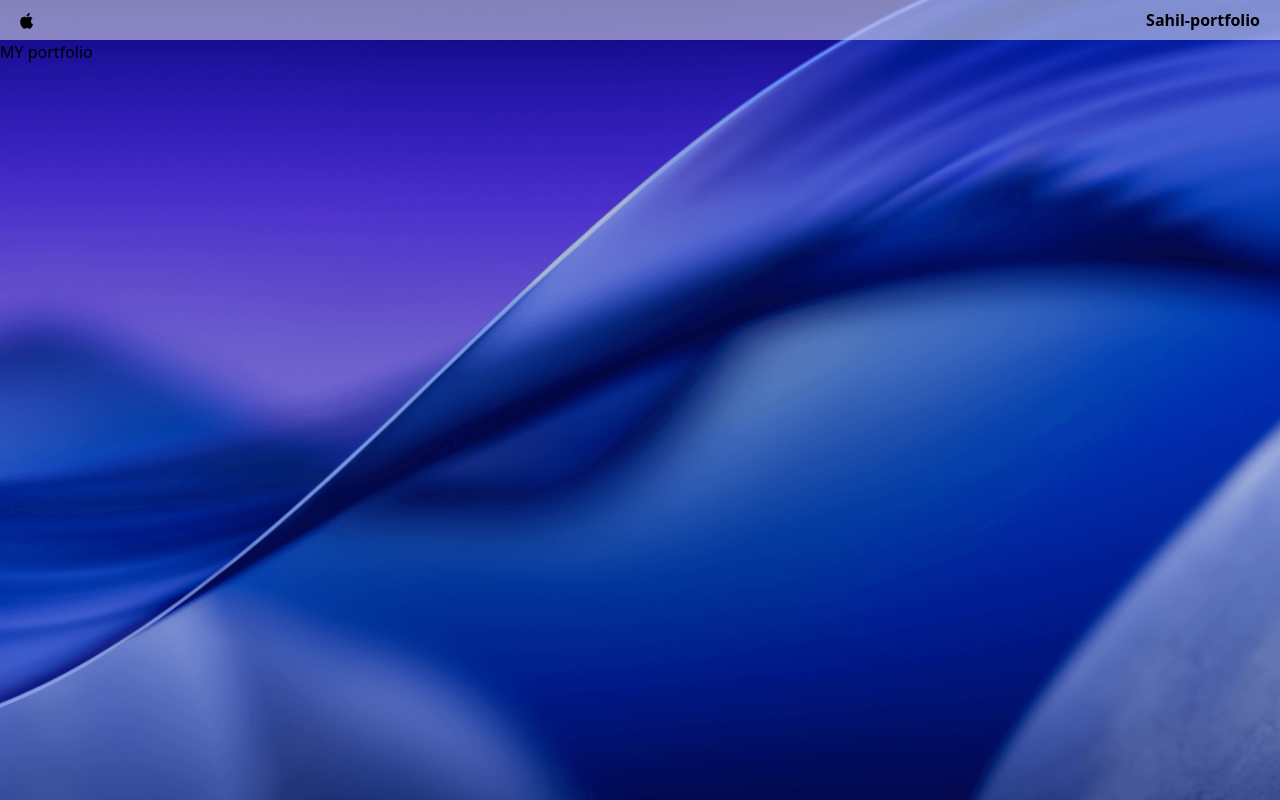
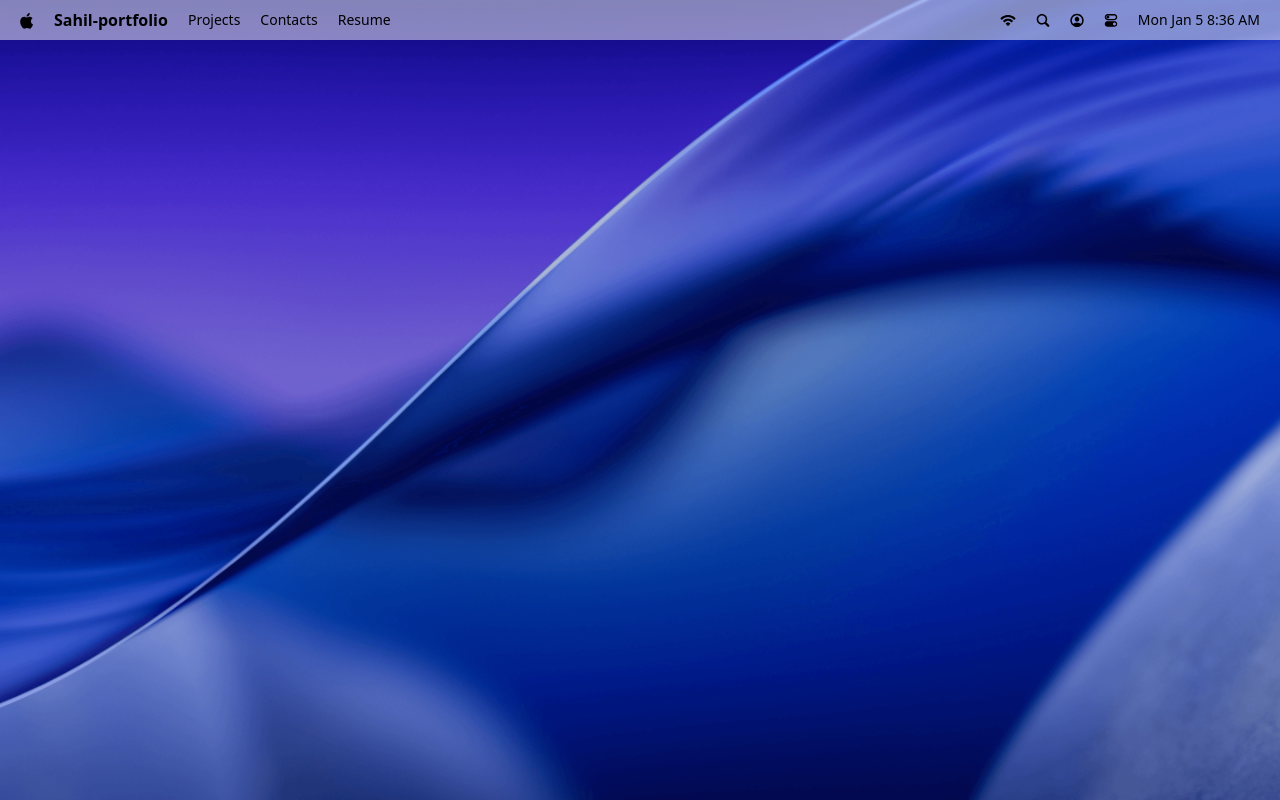
Before and after one commit to sahil-chand-21/mac-os-portfolio, a React (Vite) app in the folder sahil-macOs-portfolio/: page / in a window 1280 px wide. Built offline with nearby package versions, Linux system fonts and the light colour scheme; a web font is replaced by a local one.

Commit message:
Navbar completed

```diff
--- a/sahil-macOs-portfolio/package.json
+++ b/sahil-macOs-portfolio/package.json
@@ -11,6 +11,7 @@
   },
   "dependencies": {
     "@tailwindcss/vite": "^4.1.18",
+    "dayjs": "^1.11.19",
     "react": "^19.2.0",
     "react-dom": "^19.2.0",
     "tailwindcss": "^4.1.18"
--- a/sahil-macOs-portfolio/src/App.jsx
+++ b/sahil-macOs-portfolio/src/App.jsx
@@ -4,7 +4,7 @@ const App = () => {
   return (
     <main>
     <Navbar/>
-    <div> MY portfolio</div>
+
     </main>
   )
 }
--- a/sahil-macOs-portfolio/src/components/Navbar.jsx
+++ b/sahil-macOs-portfolio/src/components/Navbar.jsx
@@ -1,9 +1,39 @@
+import dayjs from "dayjs";
+
+
+import { navIcons, navlinks } from "#constants"
 
 const Navbar = () => {
   return (
     <nav>
+      <div>
         <img src="/images/logo.svg" alt="logo" />
         <p className="font-bold">Sahil-portfolio</p>
+        <ul>
+          {/* {[
+            {id:1,name:"portfolio"},
+            {id:2,name:"Contact"},
+            {id:3,name:"Projects"},  /*  shifting this date into the constants to clean code
+
+          ]*/
+         navlinks.map(({id, name})=>{
+            return <li keys={id}>
+              <p>{name}</p>
+            </li>
+          })}
+        </ul>{/* we are doing this to make the list which store certain items*/}
+        </div>
+
+        <div>
+          <ul>
+            {navIcons.map(({id,img})=>{
+              return <li keys={id}>
+                <img src={img} alt={`${id}`} className="icon-hover" />
+              </li>
+            })}
+          </ul>
+          <time> {dayjs().format('ddd MMM D h:mm A')}</time>  {/*this is to show current day and time*/ }
+        </div>
     </nav>
 
   )
--- /dev/null
+++ b/sahil-macOs-portfolio/src/constants/index.js
@@ -0,0 +1,30 @@
+// contains all data
+
+const navlinks=[
+    {id:1,name: "Projects",type:"finder"},
+    {id:2,name: "Contacts",type:"contact"},
+    {id:3,name: "Resume",type:"resume"}
+];
+
+const navIcons=[
+    {
+        id: 1,
+        img: "/icons/wifi.svg",
+    },
+    {
+        id: 2,
+        img: "/icons/search.svg",
+    },
+    {
+        id: 3,
+        img: "/icons/user.svg",
+    },
+    {
+        id: 4,
+        img: "/icons/mode.svg",
+    },
+];
+
+
+
+export {navlinks,navIcons};
--- a/sahil-macOs-portfolio/src/index.css
+++ b/sahil-macOs-portfolio/src/index.css
@@ -14,7 +14,7 @@ body {
   background-position: center;
 }
 
-@theme {
+ @theme {
   --font-georama: "Georama", sans-serif;
   --font-roboto: "Roboto Mono", monospace;
   --breakpoint-3xl: 1920px;
```
Also changed, not shown: 1 other file (tests, documents, lock files or other folders).
